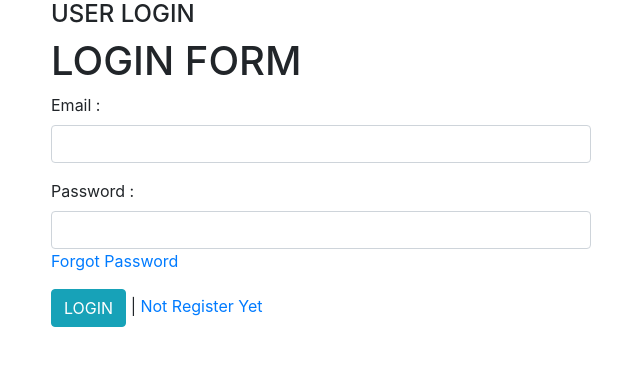
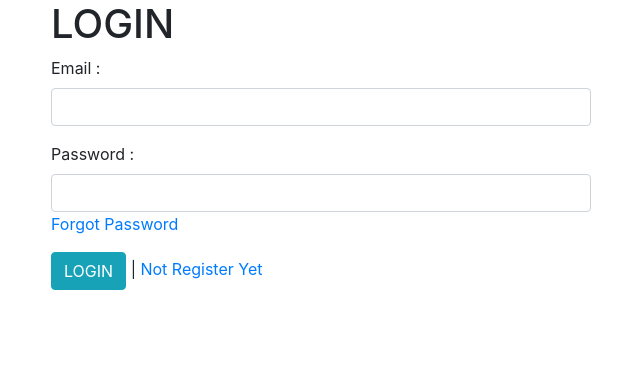
Before and after one commit to albiniajeti/Bookshare, a PHP site: page /login.php in a window 1280 px wide. Shown: the part 56-422 px from the top of the page, without its empty margins (34-674 px from the left). Run offline with PHP 8.4, Linux system fonts and the light colour scheme.

Commit message:
Minor changes
Text changes

```diff
--- a/login.php
+++ b/login.php
@@ -78,18 +78,11 @@
 
 <div class="content-wrapper">
     <div class="container">
-        <div class="row pad-botm">
-            <div class="col-md-12">
-                <h4 class="header-line">USER LOGIN</h4>
-            </div>
-        </div>
-
-
         <div class="row">
             <div class="col-md-6 col-sm-6 col-xs-12 col-md-offset-3" >
                 <div class="panel panel-info">
                     <div class="panel-heading">
-                        <h1>LOGIN FORM</h1>
+                        <h1>LOGIN</h1>
                     </div>
                     <div class="panel-body">
 
--- a/signup.php
+++ b/signup.php
@@ -120,7 +120,7 @@
         <div class="container">
             <div class="row">
 
-                <div class="col-md-9 col-md-offset-1">
+                <div class="col-md-9 col-md-offset-1 container-fluid">
                     <div class="panel panel-danger">
                         <div class="panel-heading">
                             <h1>SINGUP FORM</h1>
```
